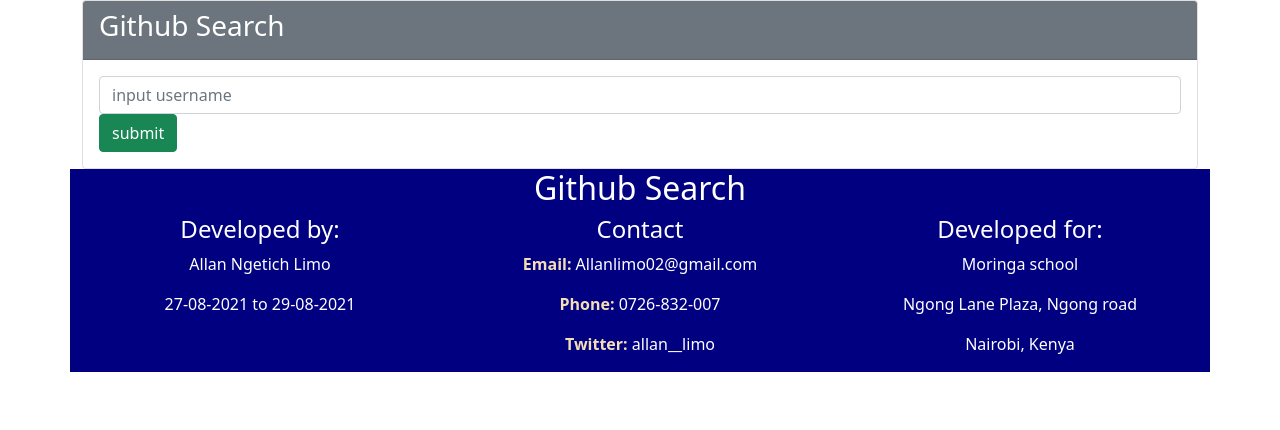
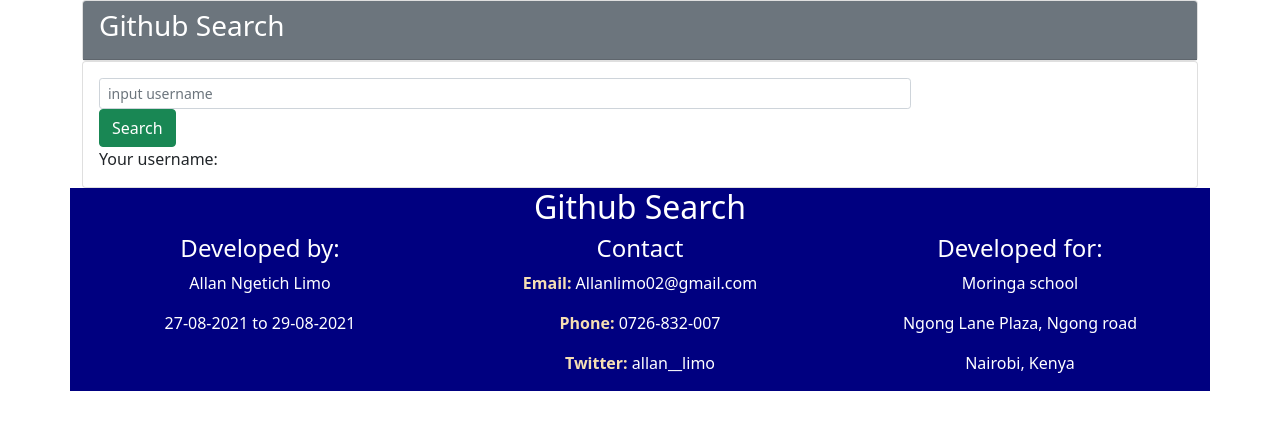
Before and after one commit to allanlimo02/GithubSearch, an Angular app: page / in a window 1280 px wide. Shown: the top 430 px of the page. Built offline with nearby package versions, Linux system fonts and the light colour scheme.

Commit message:
Added form submit and generated classes

```diff
--- a/src/app/app.component.html
+++ b/src/app/app.component.html
@@ -1,2 +1,3 @@
 <app-header></app-header>
+<app-main-form></app-main-form>
 <app-footer></app-footer>
--- a/src/app/header/header.component.html
+++ b/src/app/header/header.component.html
@@ -5,15 +5,7 @@
                 <div class="card-header bg-secondary text-white">
                     <h3>Github Search</h3>
                 </div>
-                <div class="card-body">
-                    <div class="form-group">
-                        <form class="form-inline">
-                            <input  type="search" id="gsearch" placeholder="input username" class="form-control">
-                            <input type="submit" value="submit" class="btn btn-success">
-                        </form>
-                    </div>
 
-                </div>
             </div>
         </div>
     </div>
--- /dev/null
+++ b/src/app/main-form/main-form.component.html
@@ -0,0 +1,27 @@
+<link rel="stylesheet" href="https://cdnjs.cloudflare.com/ajax/libs/font-awesome/4.7.0/css/font-awesome.min.css">
+<div class="container">
+    <div class="row">
+        <div class="col">
+            <div class="card">
+                <div class="card-body">
+                    <div class="form-group">
+                        <form #fInput="ngForm"  class="form-inline">
+                            <input  name='username' type="search" id="gsearch" placeholder="input username" class="form-control form-control-sm mr-3 w-75" [(ngModel)]='newSearch.uname'>
+                            <input type="submit" value="Search" class="btn btn-success">
+                            <br>
+                            Your username:{{newSearch.uname}}
+
+                        </form>
+                    </div>
+
+                </div>
+            </div>
+        </div>
+
+    </div>
+    <div class="row">
+        <div class="col">
+
+        </div>
+    </div>
+</div>
--- /dev/null
+++ b/src/app/main-form/main-form.component.ts
@@ -0,0 +1,23 @@
+import { Component, OnInit } from '@angular/core';
+import { Search } from '../search';
+import { ServiceService } from '../servicepage/service.service';
+
+
+@Component({
+  selector: 'app-main-form',
+  templateUrl: './main-form.component.html',
+  styleUrls: ['./main-form.component.css']
+})
+export class MainFormComponent implements OnInit {
+
+  newSearch=new Search('')
+  constructor() { }
+  public searchUser(){
+    return
+  }
+
+  ngOnInit(): void {
+    console.log('Greetings')
+  }
+
+}
--- /dev/null
+++ b/src/app/search.ts
@@ -0,0 +1,5 @@
+export class Search {
+    constructor( public uname:string){
+
+    }
+}
--- a/src/environments/environment.ts
+++ b/src/environments/environment.ts
@@ -4,7 +4,7 @@
 
 export const environment = {
   production: false,
-  githubApi:''
+  githubApi:'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'
 };
 
 /*
```
Also changed, not shown: src/app/app.module.ts (+9 -2 lines), src/app/servicepage/service.service.ts (+10 -1 lines), src/app/main-form/main-form.component.css (added), 2 other files (tests, documents, lock files or other folders).
